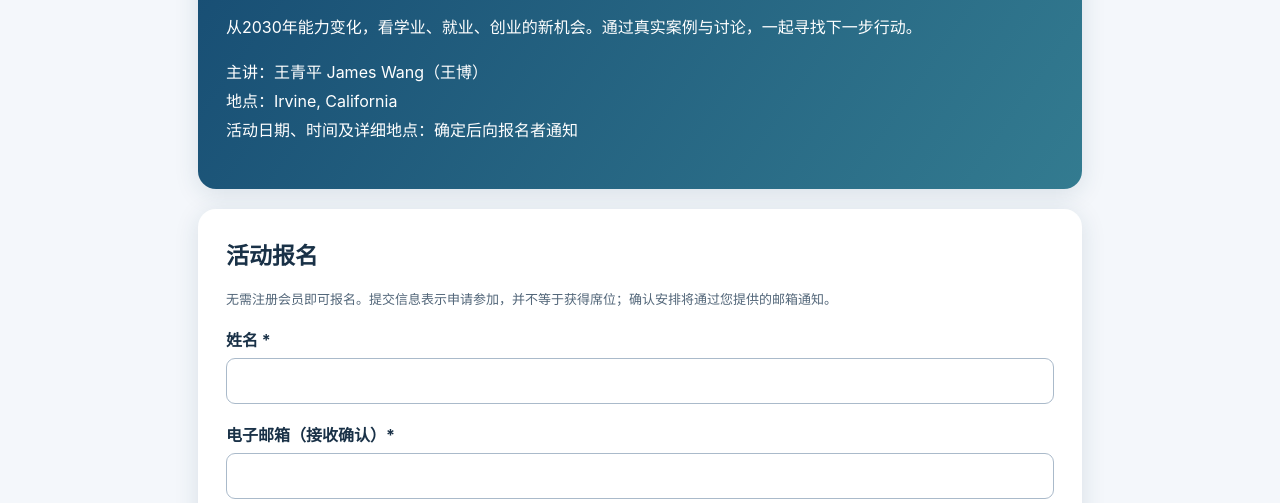
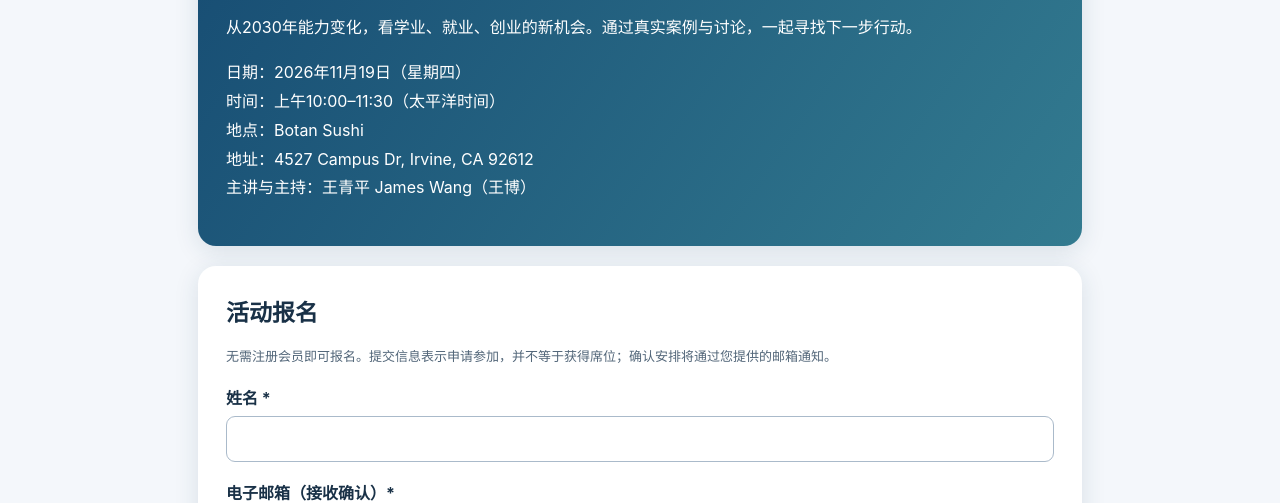
Before and after one commit to jwang1127-pixel/ai-personality-test, a website: page public/events.html in a window 1280 px wide. Shown: the part 308-811 px from the top of the page. Drawn offline with Linux system fonts and the light colour scheme.

Commit message:
content(events): publish confirmed Nov 19 event schedule and Botan Sushi venue in preview

```diff
--- a/public/events.html
+++ b/public/events.html
@@ -15,7 +15,7 @@
 <div><span class="tag">公益活动</span><span class="tag">尔湾线下</span><span class="tag">免费 · 席位有限</span></div>
 <h1>AI时代，我的路在何方？</h1>
 <p>从2030年能力变化，看学业、就业、创业的新机会。通过真实案例与讨论，一起寻找下一步行动。</p>
-<p>主讲：王青平 James Wang（王博）<br>地点：Irvine, California<br>活动日期、时间及详细地点：确定后向报名者通知</p>
+<p>日期：2026年11月19日（星期四）<br>时间：上午10:00–11:30（太平洋时间）<br>地点：Botan Sushi<br>地址：4527 Campus Dr, Irvine, CA 92612<br>主讲与主持：王青平 James Wang（王博）</p>
 </section>
 <section class="panel">
 <h2>活动报名</h2>
```
